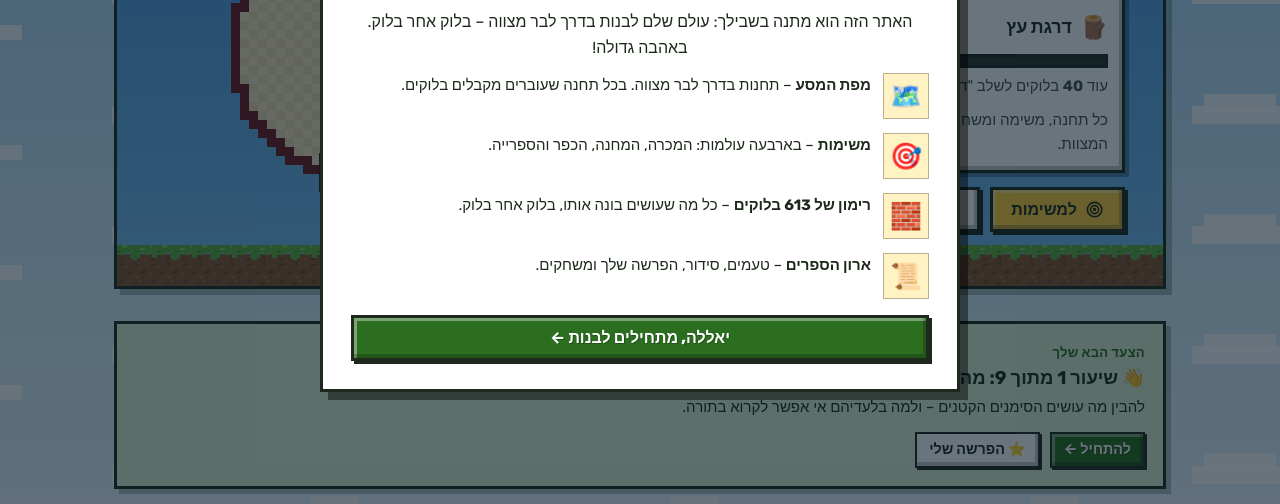
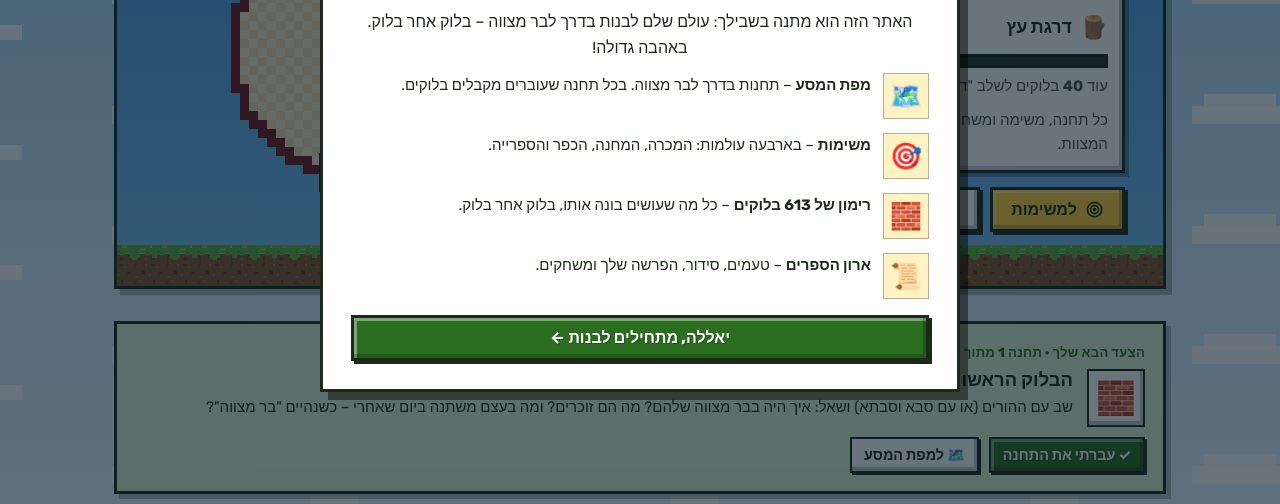
Before and after one commit to naamasingal22-a11y/klausner-mitzvah, a plain HTML site: page yotam/index.html in a window 1280 px wide. Shown: the part 296-800 px from the top of the page. Drawn offline with Linux system fonts and the light colour scheme; no server answers.

Commit message:
העולם של יותם: כרטיס אחד ל"הצעד הבא" בדף הבית
היו שני כרטיסים מתחרים – "הצעד הבא שלך" (שיעור בקורס הטעמים) ו"התחנה הבאה במסע".
באתר של קלוזנר זה הגיוני (התחנות הן מפגשים קבוצתיים לפי תאריך), אבל אצל יותם
התחנות הן אבני הדרך האישיות, וקורס הטעמים הוא אחת מהן.
עכשיו יש כרטיס אחד לפי מפת המסע: התחנה הבאה, עם "עברתי את התחנה" ולמפת המסע.
כשהתחנה הבאה היא קורס הטעמים – השיעור הבא מופיע בתוכה. אחרי כל התחנות – תרגול הפסוקים.

Co-Authored-By: Claude Opus 5.5 <noreply@anthropic.com>
Claude-Session: https://claude.ai/code/session_01MyifGig7qSbLKoemmHBDxE

```diff
--- a/yotam/assets/css/styles.css
+++ b/yotam/assets/css/styles.css
@@ -1240,3 +1240,11 @@ h1, h2 { font-weight: 900; letter-spacing: 0; }
 
 /* זכויות יוצרים בתחתית */
 .site-footer .copyright { margin-top: 12px; padding-top: 10px; border-top: 1px solid currentColor; border-top-color: rgba(127, 127, 127, .35); font-size: .82rem; font-weight: 600; }
+
+/* הצעד הבא: כרטיס אחד לפי מפת המסע */
+.next-step .next-card { margin: 6px 0 10px; }
+.next-step .next-card h3 { margin: 0 0 4px; }
+.next-step .next-card p { margin: 0; }
+.next-step .next-card__emoji { transform: none; background: #fff; box-shadow: var(--bevel); }
+.next-step__lesson { display: flex; flex-wrap: wrap; align-items: center; gap: 6px 10px; background: #fff; border: 2px solid var(--line-2); padding: 8px 10px; margin: 0 0 12px; font-size: var(--fs-sm); }
+.next-step__lesson-text { flex: 1 1 100%; }
--- a/yotam/assets/js/views/home.js
+++ b/yotam/assets/js/views/home.js
@@ -30,44 +30,41 @@
     </a>`;
   }
 
-  // הצעד הבא בלמידה: השיעור הבא בקורס, ואחרי הקורס – התרגול מהפרשה שלי
-  function nextStepCard() {
+  // הצעד הבא – כרטיס אחד, לפי מפת המסע (התחנות הן אבני הדרך האישיות של יותם).
+  // כשהתחנה הבאה היא קורס הטעמים – מראים בתוכה את השיעור הבא.
+  function nextLessonHTML() {
     const L = KZ.courseLessons || [];
     const done = (S.course && S.course.done) || {};
     const i = L.findIndex((l) => !done[l.id]);
-    if (i >= 0) {
-      const l = L[i];
+    if (i < 0) return '';
+    const l = L[i];
+    return `<div class="next-step__lesson"><span class="next-step__lesson-text">${l.emoji} <b>השיעור הבא (${i + 1} מתוך ${L.length}):</b> ${esc(l.title)}</span>
+      <a class="btn btn--sm" href="#/library/course/${l.id}">${i === 0 ? 'להתחיל את השיעור' : 'להמשיך לשיעור'} ←</a></div>`;
+  }
+  function nextStepCard() {
+    const list = KZ.journeyList ? KZ.journeyList().filter((a) => !a.me) : [];
+    const k = list.findIndex((a) => !(S.checkins[a.id] || []).length);
+    if (k < 0) {
+      // כל התחנות מאחוריו – ממשיכים לתרגל את הפסוקים
       return `<div class="card next-step">
         <span class="overline">הצעד הבא שלך</span>
-        <h3>${l.emoji} שיעור ${i + 1} מתוך ${L.length}: ${esc(l.title)}</h3>
-        <p class="small">${esc(l.goal)}</p>
-        <div class="btn-row">
-          <a class="btn btn--sm" href="#/library/course/${l.id}">${i === 0 ? 'להתחיל' : 'להמשיך'} ←</a>
-          <a class="btn btn--ghost btn--sm" href="#/library/practice">⭐ הפרשה שלי</a>
-        </div>
+        <h3>⭐ עברת את כל התחנות! עכשיו – לתרגל את הפסוקים</h3>
+        <p class="small">ממשיכים לקרוא את הקטע שלך, עד שהוא יוצא "כמו בספר תורה".</p>
+        <div class="btn-row"><a class="btn btn--sm" href="#/library/practice">לתרגול ←</a><a class="btn btn--ghost btn--sm" href="#/library/reader">📜 קורא הפרשה</a></div>
       </div>`;
     }
+    const a = list[k];
     return `<div class="card next-step">
-      <span class="overline">הצעד הבא שלך</span>
-      <h3>⭐ מתרגלים את הפסוקים שלי</h3>
-      <p class="small">${KZ.g('סיימת', 'סיימת', 'סיימתם')} את הקורס! עכשיו מתרגלים את הקטע ש${KZ.g('תקרא', 'תקראי', 'תקראו')} בעלייה.</p>
+      <span class="overline">הצעד הבא שלך · תחנה ${k + 1} מתוך ${list.length}</span>
+      <div class="next-card"><div class="next-card__emoji" aria-hidden="true">${a.emoji}</div>
+        <div><h3>${esc(a.title)}</h3><p class="small">${esc(a.kid)}</p></div></div>
+      ${a.id === 'taamim' ? nextLessonHTML() : ''}
       <div class="btn-row">
-        <a class="btn btn--sm" href="#/library/practice">לתרגול ←</a>
-        <a class="btn btn--ghost btn--sm" href="#/library/reader">📜 קורא הפרשה</a>
+        ${a.link && a.id !== 'taamim' ? `<a class="btn btn--sm" href="${a.link.href}">${esc(a.link.label)} ←</a>` : ''}
+        <button class="btn btn--sm ${a.link && a.id !== 'taamim' ? 'btn--ghost' : ''}" data-act="open-station" data-id="${a.id}">✓ עברתי את התחנה</button>
+        <a class="btn btn--ghost btn--sm" href="#/journey">🗺️ למפת המסע</a>
       </div>
     </div>`;
-  }
-
-  function nextStationCard() {
-    const list = KZ.journeyList ? KZ.journeyList() : [];
-    const next = list.find((a) => !a.me && !a.future && !(S.checkins[a.id] || []).length);
-    if (!next) return `<div class="card"><span class="overline">התחנה הבאה</span><h3>עברת את כל התחנות! 🎉</h3></div>`;
-    return `<button class="card card--link station__card" data-act="open-station" data-id="${next.id}">
-      <span class="overline">התחנה הבאה במסע</span>
-      <div class="next-card"><div class="next-card__emoji">${next.emoji}</div>
-      <div><h3 style="margin:0 0 4px">${esc(next.title)}</h3>
-      <div class="muted small">${icon('calendar')} ${esc(next.date ? KZ.fmtDate(next.date) : next.when)}</div></div></div>
-    </button>`;
   }
 
   function weeklyCard() {
@@ -139,9 +136,8 @@
 
       <section class="section">${nextStepCard()}</section>
 
-      <section class="section grid-3">
+      <section class="section grid-2">
         ${countdownCard()}
-        ${nextStationCard()}
         <div class="card" id="parashaWeek">
           <span class="overline">פרשת השבוע</span>
           <div class="parasha-mini"><div class="parasha-mini__icon">${icon('scroll')}</div><div><span class="loading">טוען...</span></div></div>
```
